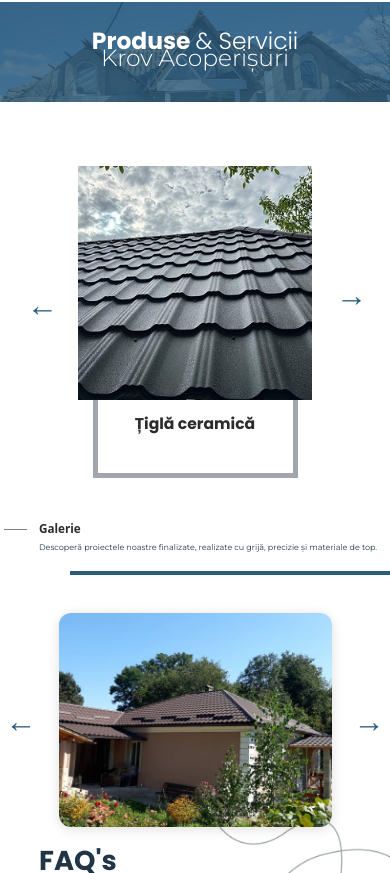
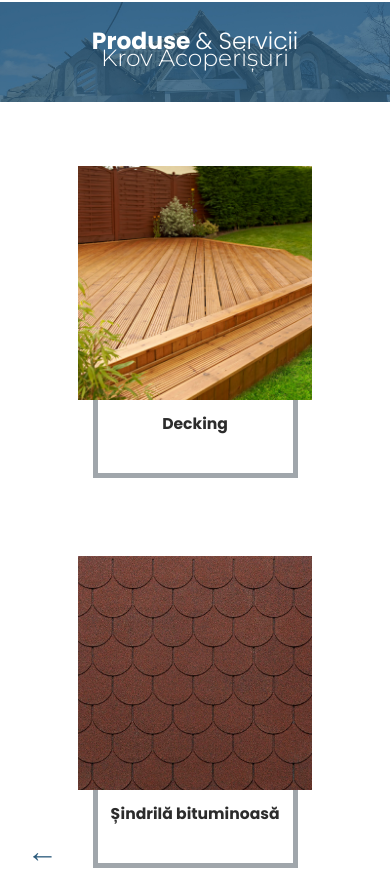
Before and after one commit to gEoNNNN/Krov-Acoperisuri, a React (Vite) app: page / in a window 390 px wide. Shown: the part 1211-2084 px from the top of the page. Built offline with nearby package versions, Linux system fonts and the light colour scheme.

Commit message:
service cards

```diff
--- a/src/App.css
+++ b/src/App.css
@@ -410,6 +410,18 @@ html, body {
   transition: background 0.2s, color 0.2s;
   margin-top: -2vw;
   margin-left: 3vw;
+}
+
+.services-arrow-left:hover,
+.services-arrow-right:hover,
+.services-arrow-left:focus,
+.services-arrow-right:focus,
+.services-arrow-left:active,
+.services-arrow-right:active {
+  border: none;
+  outline: none;
+  box-shadow: none;
+  background: transparent;
 }
 
 .services-arrow-right {
--- a/src/App.tsx
+++ b/src/App.tsx
@@ -98,17 +98,14 @@ function App() {
   // Add this state for mobile card index
   const [mobileCardIndex, setMobileCardIndex] = useState(0);
 
-  // Cycle cards every 5 seconds on mobile
+  // Cycle cards every 5 seconds on both mobile and desktop
   useEffect(() => {
-    const isMobile = window.innerWidth < 640;
-    if (!isMobile) return;
-
     const interval = setInterval(() => {
-      setMobileCardIndex((prev) => (prev + 1) % 3); // 3 cards
+      setMobileCardIndex((prev) => (prev + 3) % services.length);
     }, 5000);
 
     return () => clearInterval(interval);
-  }, []);
+  }, [services.length]);
 
   const [mobileMenuOpen, setMobileMenuOpen] = useState(false);
 
@@ -326,17 +323,20 @@ function App() {
   <div className='Services-slider'>
     <button
       className="services-arrow-left"
-      onClick={() => setMobileCardIndex((prev) => (prev - 1 + services.length) % services.length)}
+      onClick={() => setMobileCardIndex((prev) => (prev - 3 + services.length) % services.length)} // Change by 3
       aria-label="Serviciu anterior"
     >
       &#8592;
     </button>
     <ul className='Services-list'>
       {isMobile
-        ? [services[mobileCardIndex]].map((card) => (
+        ? [0, 1, 2].map((offset) => {
+          const idx = (mobileCardIndex + offset) % services.length;
+          const card = services[idx];
+          return (
             <li
               className='Services-card'
-              key={card.text}
+              key={`${card.text}-${idx}`} // Add unique key with index
               onClick={() => window.open(card.link, "_blank")}
               tabIndex={0}
               role="button"
@@ -347,7 +347,8 @@ function App() {
               </div>
               <img src={card.img} className='Services-card-image' alt={card.text} />
             </li>
-          ))
+          );
+        })
       : [0, 1, 2].map((offset) => {
           const idx = (mobileCardIndex + offset) % services.length;
           const card = services[idx];
@@ -370,7 +371,7 @@ function App() {
     </ul>
     <button
       className="services-arrow-right"
-      onClick={() => setMobileCardIndex((prev) => (prev + 1) % services.length)}
+      onClick={() => setMobileCardIndex((prev) => (prev + 3) % services.length)} // Change by 3
       aria-label="Serviciu următor"
     >
       &#8594;
```
Lines whose indentation alone changed are shown as unchanged.
